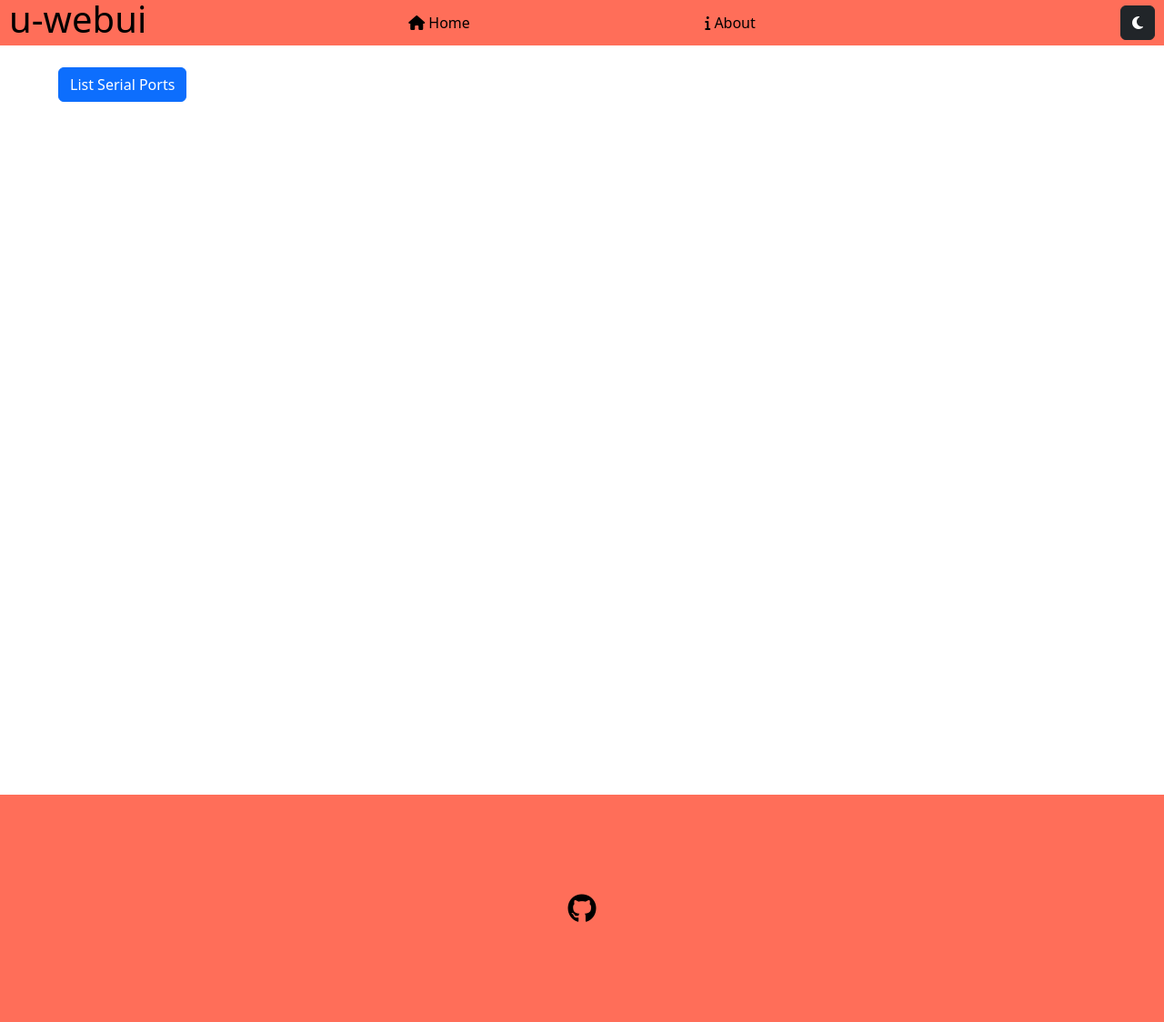
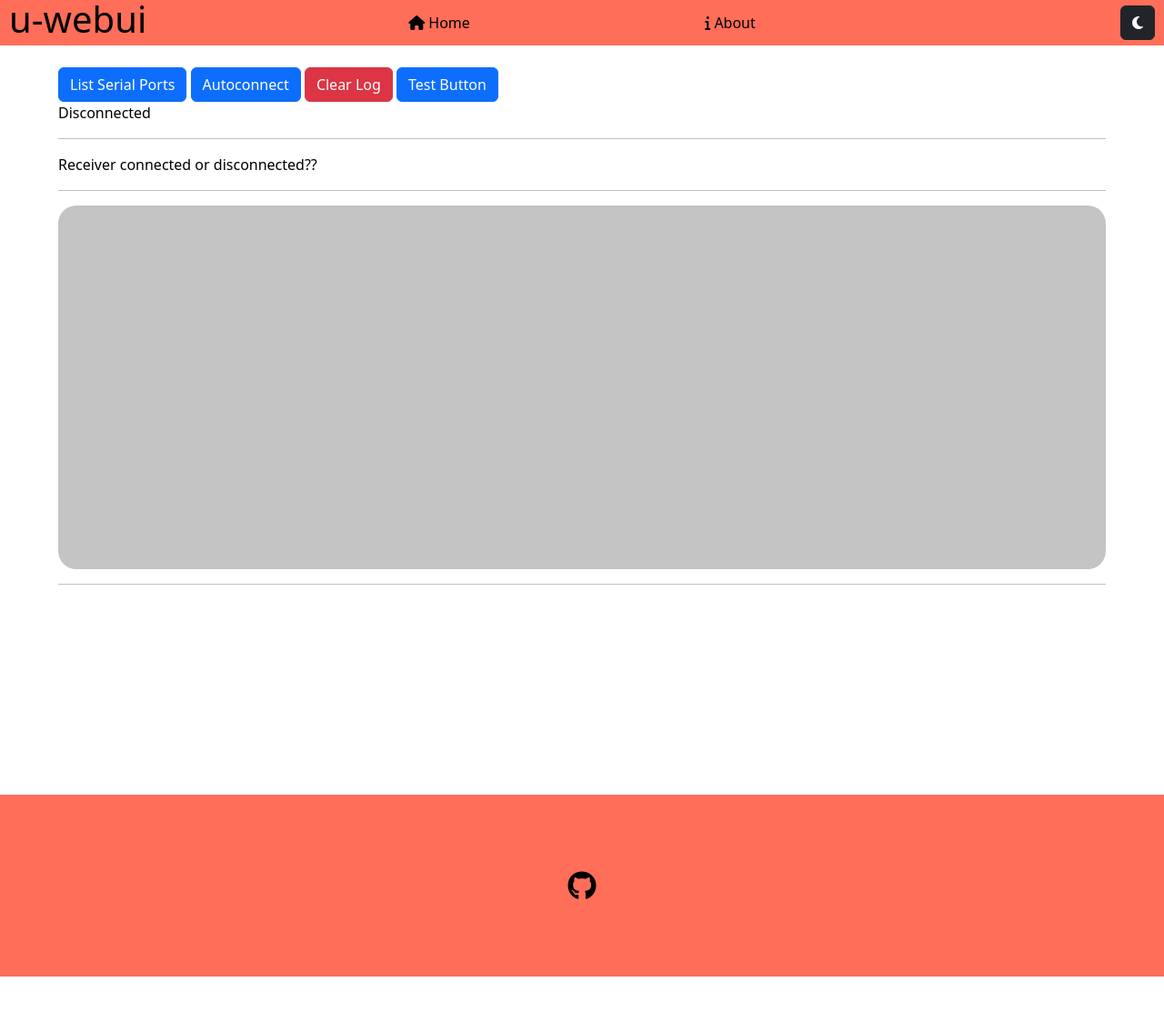
Before and after one commit to nycto404/u-ctrl, a Flask app: page / in a window 1280 px wide. Shown: the whole page at 91% size. After the commit the page ends 1074 px from the top, so only its background shows below. Run offline with Flask 3, Linux system fonts and the light colour scheme; some libraries are stand-ins or nearby versions.

Commit message:
Continued with basic functionalitis and styling

```diff
--- a/app.py
+++ b/app.py
@@ -1,5 +1,6 @@
-from flask import Flask, render_template
-from flask_socketio import SocketIO
+from flask import Flask, render_template, jsonify
+from flask_socketio import SocketIO, send, emit
+import lib.ubxlib as ubxlib
 
 app = Flask(__name__)
 app.config['SECRET_KEY'] = 'secret!'
@@ -13,6 +14,27 @@ def index():
 def about():
     return render_template("about.html")
 
+@socketio.on('list_serial_ports')
+def list_serial_ports():
+    ports = ubxlib.list_available_serial_ports()
+    emit('available_serial_ports', ports[1])
+
+@socketio.on('auto_connect_receiver')
+def auto_connect_receiver():
+    connection_info = ubxlib.auto_connect_receiver(socketio)
+    print(connection_info)
+
+#Log rx
+
+
+
+
+
+
+@socketio.on('message')
+def handle_message(data):
+    print('received message: ' + data['data'][0])
+    emit('message_response', {'data': 'Message was received by the server!'})
 
 
 if __name__ == '__main__':
--- a/static/scripts/app.js
+++ b/static/scripts/app.js
@@ -1 +1,58 @@
 console.log('app.js');
+
+const listSerialPortsButton = document.getElementById('list-serial-ports-button');
+const autoConnectButton = document.getElementById('autoconnect-button');
+const clearLogButton = document.getElementById('clear-log-button');
+const testButton = document.getElementById('test-button');
+const logContainer = document.getElementById('log-container');
+
+let socket = io();
+
+let listSerialPorts = () => {
+    console.log('listSerialPorts');
+    socket.emit('list_serial_ports');
+}
+socket.on('available_serial_ports', function(data) {
+    console.log('Avilable serial ports: ', data);
+    let newLogEntry = document.createElement('p');
+    newLogEntry.textContent = data;
+    logContainer.appendChild(newLogEntry);
+})
+
+let sendMessage = () => {
+    console.log('sendMessage');
+    socket.emit('message', {data: ["Dummy message", "Dummy message no. 2"]});
+}
+socket.on('message_response', function(data) {
+    console.log('Message response: ', data)
+    let newLogEntry = document.createElement('p');
+    newLogEntry.textContent = data.data;
+    logContainer.appendChild(newLogEntry);
+})
+
+let autoConnect = () => {
+    console.log('autoConnect');
+    socket.emit('auto_connect_receiver');
+}
+
+socket.on('connection_log', function(data) {
+    console.log('Connection log: ', data);
+    let newLogEntry = document.createElement('p');
+    newLogEntry.textContent = data.serial_port + ", " + data.baudrate + ", " + data.attempt;
+    logContainer.appendChild(newLogEntry);
+})
+
+socket.on('rx_connected', function(data) {
+    console.log('Rx connected at: ', data);
+
+
+})
+
+let clearLog = () => {
+    logContainer.textContent = "";
+}
+
+listSerialPortsButton.addEventListener("click", listSerialPorts);
+autoConnectButton.addEventListener("click", autoConnect);
+clearLogButton.addEventListener("click", clearLog);
+testButton.addEventListener("click", sendMessage);
--- a/static/style/style.css
+++ b/static/style/style.css
@@ -1,15 +1,17 @@
 :root {
     --background-color: white;
     --color: black;
-    --primary-color: #6f65ff;
-    --secondary-color: #65ffa5;
+    --primary-color: #6f65ff6b;
+    --secondary-color: #65ffa58c;
+    --log-container-color: #9494948c;
 }
 
 [data-theme="dark"] {
     --background-color: rgb(17, 16, 16);
     --color: white;
-    --primary-color: #268600;
+    --primary-color: #00868683;
     --secondary-color: #46067a;
+    --log-container-color: #4444444b;
 }
 
 * {
@@ -17,11 +19,11 @@
     list-style: none;
 }
 
-body {
+html, body {
     background-color: var(--background-color);
     color: var(--color);
     transition: background-color 0.3s ease, color 0.3s ease;
-    height: 100vh;
+    height: 100%;
 }
 
 nav {
@@ -38,11 +40,22 @@ nav {
 }
 
 footer {
+    width: 100%;
+    height: 200px;
+    position: relative;
+    bottom: 0;
     display: flex;
+    flex-direction: row;
     justify-content: center;
     align-items: center;
-    height: 250px;
     background-color: #ff6e59;
+}
+
+.footer {
+    width: 100%;
+    display: flex;
+    justify-content: space-around;
+    align-items: center;
 }
 
 .links {
@@ -67,9 +80,24 @@ a {
 .main-container {
     width: 90%;
     height: 100%;
-    display: flex;
-    justify-content: start;
     margin: auto;
+}
+
+.controls {
+    width: 100%;
+}
+
+.log-container {
+    height: 50%;
+    width: 100%;
+    overflow-y: auto;
+    background-color: var(--log-container-color);
+    border-radius: 20px;
+    padding: 10px;
+}
+
+.log-container p{
+    margin-bottom: 1px;
 }
 
 .about {
--- a/templates/about.html
+++ b/templates/about.html
@@ -1,7 +1,8 @@
 {% extends 'base.html' %}
 
 {% block content %}
-<div class="about">
+<div class="main-container" id="about">
     <h1>About</h1>
+    <p>The goal with this page is to be able to connect and output information of any GNSS receiver which is connected to the machine running the server.</p>
 </div>
 {% endblock %}
--- a/templates/base.html
+++ b/templates/base.html
@@ -11,6 +11,10 @@
         <link href="https://cdn.jsdelivr.net/npm/bootstrap@5.3.3/dist/css/bootstrap.min.css" rel="stylesheet" integrity="sha384-QWTKZyjpPEjISv5WaRU9OFeRpok6YctnYmDr5pNlyT2bRjXh0JMhjY6hW+ALEwIH" crossorigin="anonymous">
         <!-- Boostrap script -->
         <script src="https://cdn.jsdelivr.net/npm/bootstrap@5.3.3/dist/js/bootstrap.bundle.min.js" integrity="sha384-YvpcrYf0tY3lHB60NNkmXc5s9fDVZLESaAA55NDzOxhy9GkcIdslK1eN7N6jIeHz" crossorigin="anonymous"></script>
+        <!-- SocketIO -->
+        <script src="https://cdnjs.cloudflare.com/ajax/libs/socket.io/4.0.1/socket.io.js" integrity="sha512-q/dWJ3kcmjBLU4Qc47E4A9kTB4m3wuTY7vkFJDTZKjTs8jhyGQnaUrxa0Ytd0ssMZhbNua9hE+E7Qv1j+DyZwA==" crossorigin="anonymous"></script>
+        <!-- jQuery -->
+        <script src="https://code.jquery.com/jquery-3.6.0.min.js"></script>
         <!-- Set default theme -->
         <script src="/static/scripts/setDefaultTheme.js"></script>
         <!-- Custom style -->
@@ -30,9 +34,17 @@
                 <button class="btn btn-dark" id="toggle-theme-button"><i class="fa-solid fa-sun" id="toggle-theme-button-icon"></i></button>
             </div>
         </nav><br>
+
+
+
+
         {% block content %}
         <!-- Content from other .html file(s) -->
         {% endblock %}
+
+
+
+
         <footer>
             <div class="footer">
                 <div class="socials">
--- a/templates/index.html
+++ b/templates/index.html
@@ -1,18 +1,31 @@
 {% extends 'base.html' %}
 
 {% block content %}
+
 <div class="main-container">
-    <div class="serial-ports">
-        <div class="list-serial-ports-button">
-            <button class="btn btn-primary" id="list-serial-ports">List Serial Ports</button>
-        </div>
-        <div class="available-serial-ports">
 
-        </div>
+
+    <div class="controls">
+        <button class="btn btn-primary" id="list-serial-ports-button">List Serial Ports</button>
+        <button class="btn btn-primary" id="autoconnect-button">Autoconnect</button>
+        <button class="btn btn-danger" id="clear-log-button">Clear Log</button>
+        <button class="btn btn-primary" id="test-button">Test Button</button>
+        <p class="connection-status">Disconnected</p>
     </div>
+    <hr>
+
+    <div class="connection-details">
+        <p>Receiver connected or disconnected??</p>
+    </div>
+    <hr>
+
+
+    <div class="log-container" id="log-container">
+    </div>
+    <hr>
+
 </div>
 
 
 <script src="/static/scripts/app.js"></script>
-
 {% endblock %}
```
Also changed, not shown: lib/serial_port_scanner.py (deleted, +0 -17 lines).
